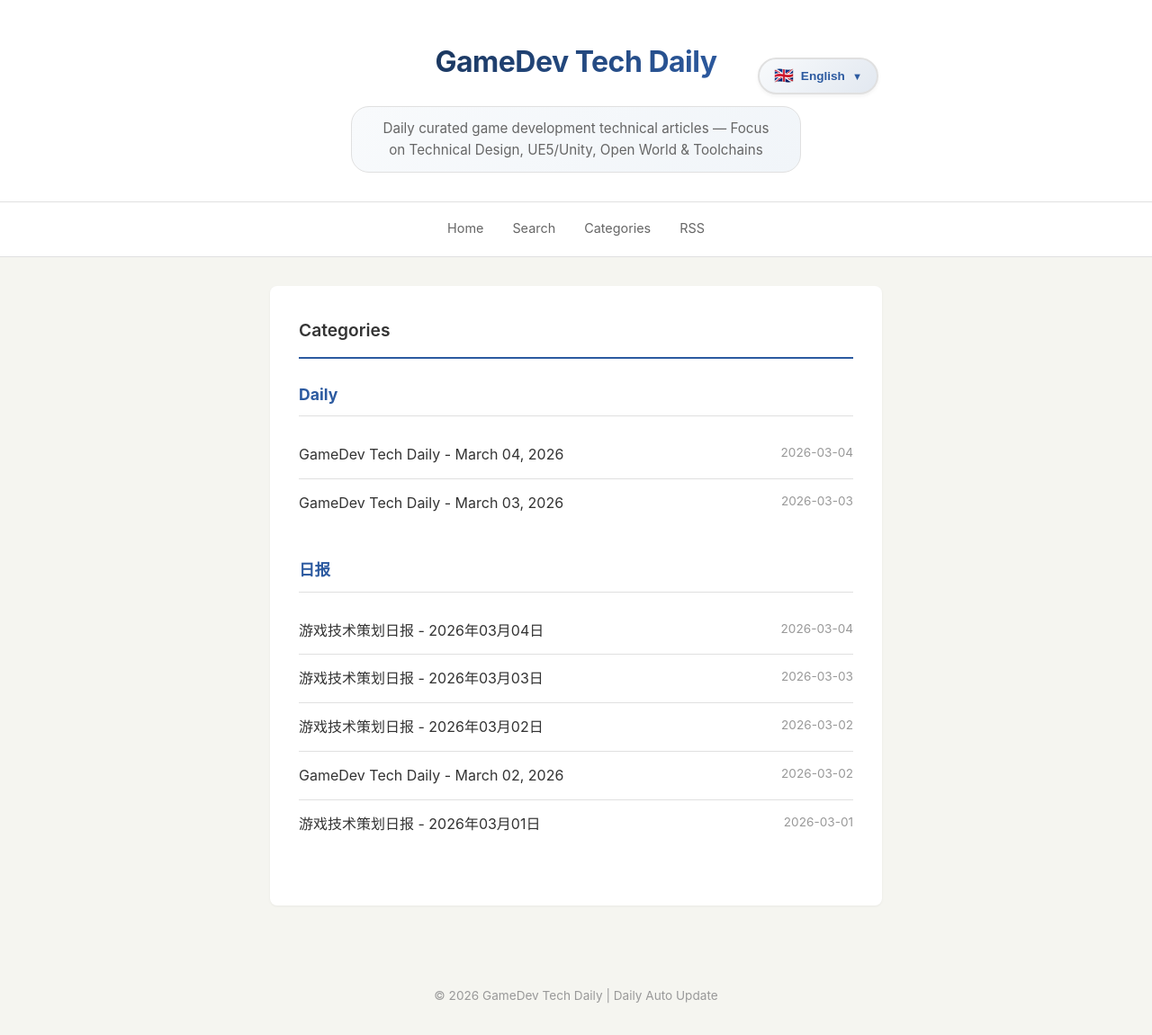
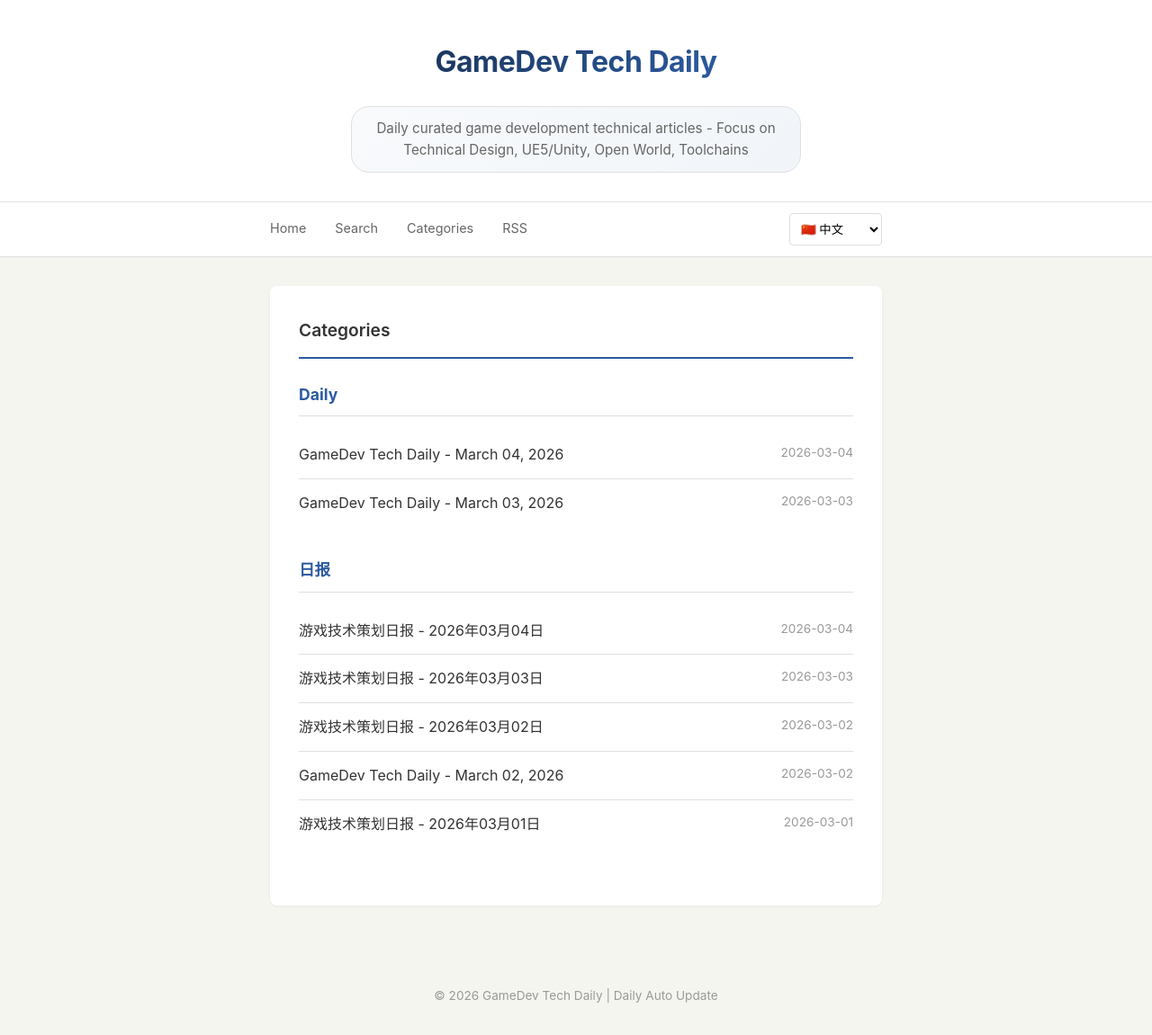
Before and after one commit to sionsychen/gamedev-tech-daily, a Jekyll site: the page built from categories.html, in a window 1280 px wide. Shown: the whole page at 90% size. Built offline with Jekyll 4.4.1, drawn with Linux system fonts in a browser that asks for light colours; some of the changed lines change nothing that is shown.

Commit message:
🔧 添加语言切换器到导航栏

```diff
--- a/_layouts/default.html
+++ b/_layouts/default.html
@@ -11,18 +11,24 @@
     <header class="site-header">
         <div class="container">
             <h1 class="site-title">
-                <a href="{{ '/' | relative_url }}">{{ site.title }}</a>
+                <a href="{{ '/' | relative_url }}" id="site-title-link">{{ site.title }}</a>
             </h1>
-            <p class="site-description">{{ site.description }}</p>
+            <p class="site-description" id="site-desc">{{ site.description }}</p>
         </div>
     </header>
 
     <nav class="site-nav">
         <div class="container">
-            <a href="{{ '/' | relative_url }}">Home</a>
-            <a href="{{ '/search' | relative_url }}">Search</a>
-            <a href="{{ '/categories' | relative_url }}">Categories</a>
+            <a href="{{ '/' | relative_url }}" id="nav-home">Home</a>
+            <a href="{{ '/search' | relative_url }}" id="nav-search">Search</a>
+            <a href="{{ '/categories' | relative_url }}" id="nav-categories">Categories</a>
             <a href="{{ '/feed.xml' | relative_url }}">RSS</a>
+
+            <!-- Language Switcher -->
+            <select id="lang-select" onchange="applyTranslations(this.value)" style="margin-left: auto; padding: 4px 8px; border-radius: 4px; border: 1px solid #ddd; background: white; cursor: pointer;">
+                <option value="zh">🇨🇳 中文</option>
+                <option value="en">🇺🇸 English</option>
+            </select>
         </div>
     </nav>
 
@@ -34,11 +40,66 @@
 
     <footer class="site-footer">
         <div class="container">
-            <p>© {{ site.time | date: '%Y' }} {{ site.title }} | Daily Auto Update</p>
+            <p id="footer-text">© {{ site.time | date: '%Y' }} {{ site.title }} | Daily Auto Update</p>
         </div>
     </footer>
 
-    <script src="{{ '/assets/js/i18n.js' | relative_url }}"></script>
-    <script src="{{ '/assets/js/main.js' | relative_url }}"></script>
+    <script>
+    // Language switcher inline script
+    function applyTranslations(lang) {
+        const zhContent = document.getElementById('zh-content');
+        const enContent = document.getElementById('en-content');
+
+        if (zhContent && enContent) {
+            if (lang === 'zh') {
+                zhContent.style.display = 'block';
+                enContent.style.display = 'none';
+                document.documentElement.lang = 'zh-CN';
+            } else {
+                zhContent.style.display = 'none';
+                enContent.style.display = 'block';
+                document.documentElement.lang = 'en';
+            }
+        }
+
+        // Update site title
+        const siteTitle = document.getElementById('site-title-link');
+        const siteDesc = document.getElementById('site-desc');
+        const navHome = document.getElementById('nav-home');
+        const navSearch = document.getElementById('nav-search');
+        const navCategories = document.getElementById('nav-categories');
+        const footerText = document.getElementById('footer-text');
+
+        if (lang === 'zh') {
+            if (siteTitle) siteTitle.textContent = '游戏技术策划日报';
+            if (siteDesc) siteDesc.textContent = '每日精选游戏开发技术文章 — 聚焦技术策划、UE5/Unity、开放世界与工具链';
+            if (navHome) navHome.textContent = '首页';
+            if (navSearch) navSearch.textContent = '搜索';
+            if (navCategories) navCategories.textContent = '分类';
+            if (footerText) footerText.innerHTML = '© {{ site.time | date: "%Y" }} 游戏技术策划日报 | 每日自动更新';
+            document.title = '游戏技术策划日报';
+        } else {
+            if (siteTitle) siteTitle.textContent = 'GameDev Tech Daily';
+            if (siteDesc) siteDesc.textContent = 'Daily curated game development technical articles — Focus on Technical Design, UE5/Unity, Open World & Toolchains';
+            if (navHome) navHome.textContent = 'Home';
+            if (navSearch) navSearch.textContent = 'Search';
+            if (navCategories) navCategories.textContent = 'Categories';
+            if (footerText) footerText.innerHTML = '© {{ site.time | date: "%Y" }} GameDev Tech Daily | Daily Auto Update';
+            document.title = 'GameDev Tech Daily';
+        }
+
+        localStorage.setItem('preferred-lang', lang);
+    }
+
+    // Apply on page load
+    document.addEventListener('DOMContentLoaded', function() {
+        const stored = localStorage.getItem('preferred-lang');
+        if (stored) {
+            applyTranslations(stored);
+            const langSelect = document.getElementById('lang-select');
+            if (langSelect) langSelect.value = stored;
+        }
+    });
+    </script>
 </body>
 </html>
```
